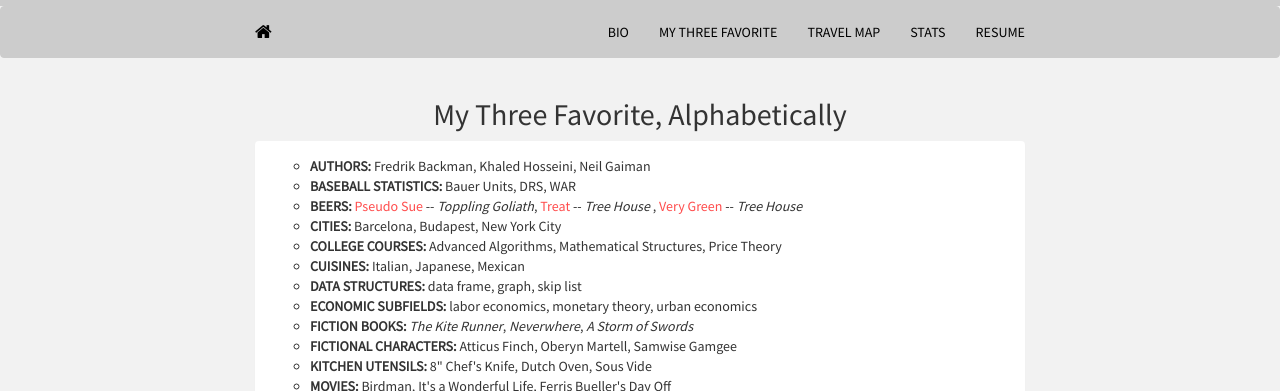
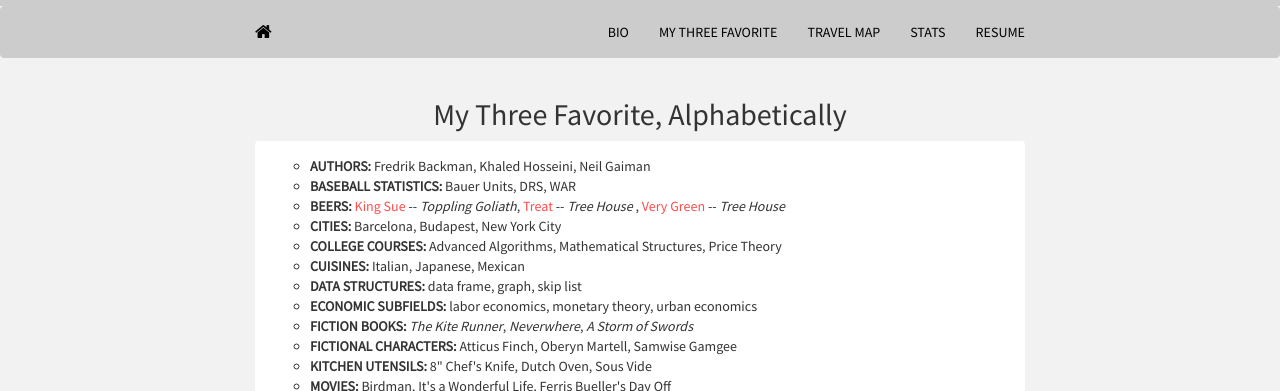
Before and after one commit to mrkaye97/mrkaye97.github.io, a Jekyll site: the page built from random.html, in a window 1280 px wide. Shown: the top 391 px of the page. Built offline with Jekyll 4.4.1, drawn with Linux system fonts in a browser that asks for light colours; nearby versions of some CDN libraries.

Commit message:
Update random.html

```diff
--- a/random.html
+++ b/random.html
@@ -22,7 +22,7 @@
 					<ul style="list-style-type:circle">
 					  <li><b>AUTHORS:</b> Fredrik Backman, Khaled Hosseini, Neil Gaiman</li>
 					  <li><b>BASEBALL STATISTICS:</b> Bauer Units, DRS, WAR</li>
-					  <li><b>BEERS:</b> <a href="https://untappd.com/b/toppling-goliath-brewing-co-pseudo-sue/65644">Pseudo Sue</a> -- <i>Toppling Goliath</i>,  <a href="https://untappd.com/b/tree-house-brewing-company-treat/2918806">Treat</a> -- <i>Tree House </i>,  <a href="https://untappd.com/b/tree-house-brewing-company-very-green/689944">Very Green</a> -- <i>Tree House</i></li></li>
+					  <li><b>BEERS:</b> <a href="https://untappd.com/b/toppling-goliath-brewing-co-king-sue/594015">King Sue</a> -- <i>Toppling Goliath</i>,  <a href="https://untappd.com/b/tree-house-brewing-company-treat/2918806">Treat</a> -- <i>Tree House </i>,  <a href="https://untappd.com/b/tree-house-brewing-company-very-green/689944">Very Green</a> -- <i>Tree House</i></li></li>
 					  <li><b>CITIES:</b> Barcelona, Budapest, New York City </li>
   					  <li><b>COLLEGE COURSES:</b> Advanced Algorithms, Mathematical Structures, Price Theory</li>
   					  <li><b>CUISINES:</b> Italian, Japanese, Mexican</li>
```
